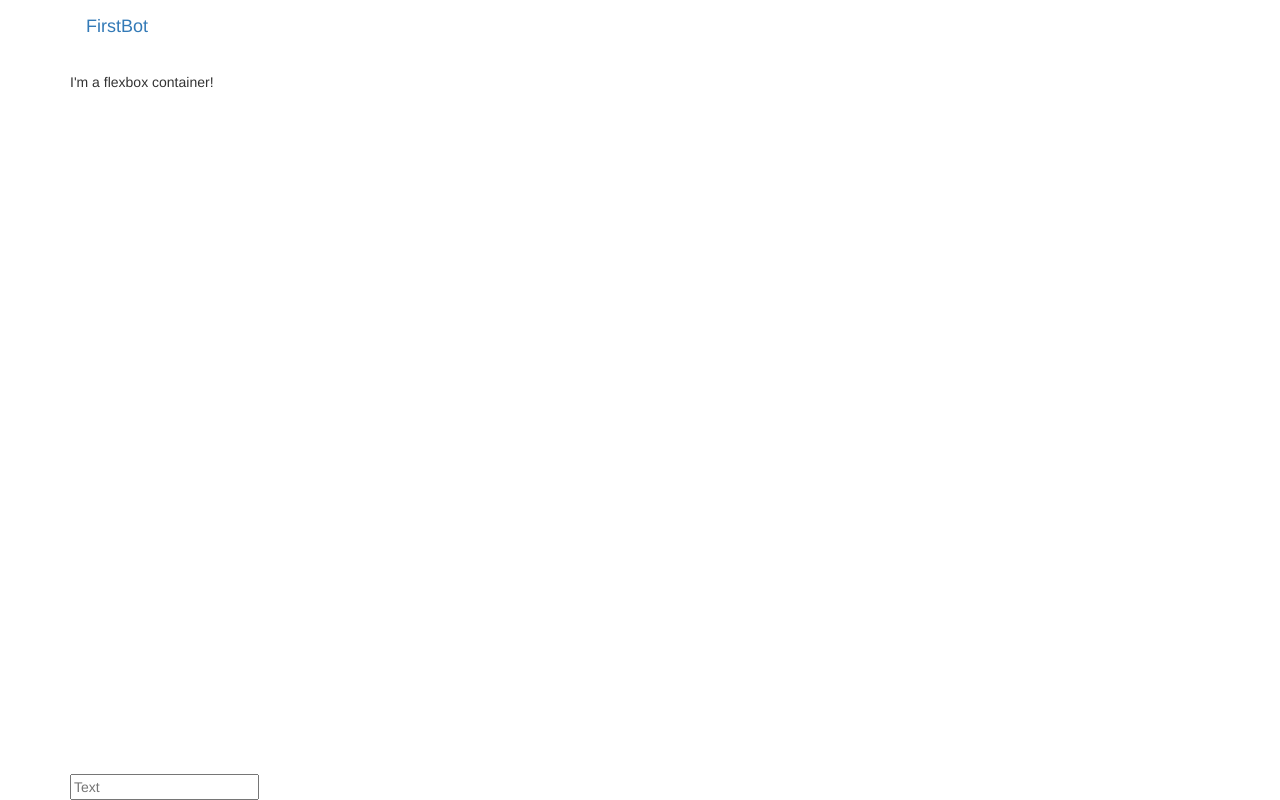
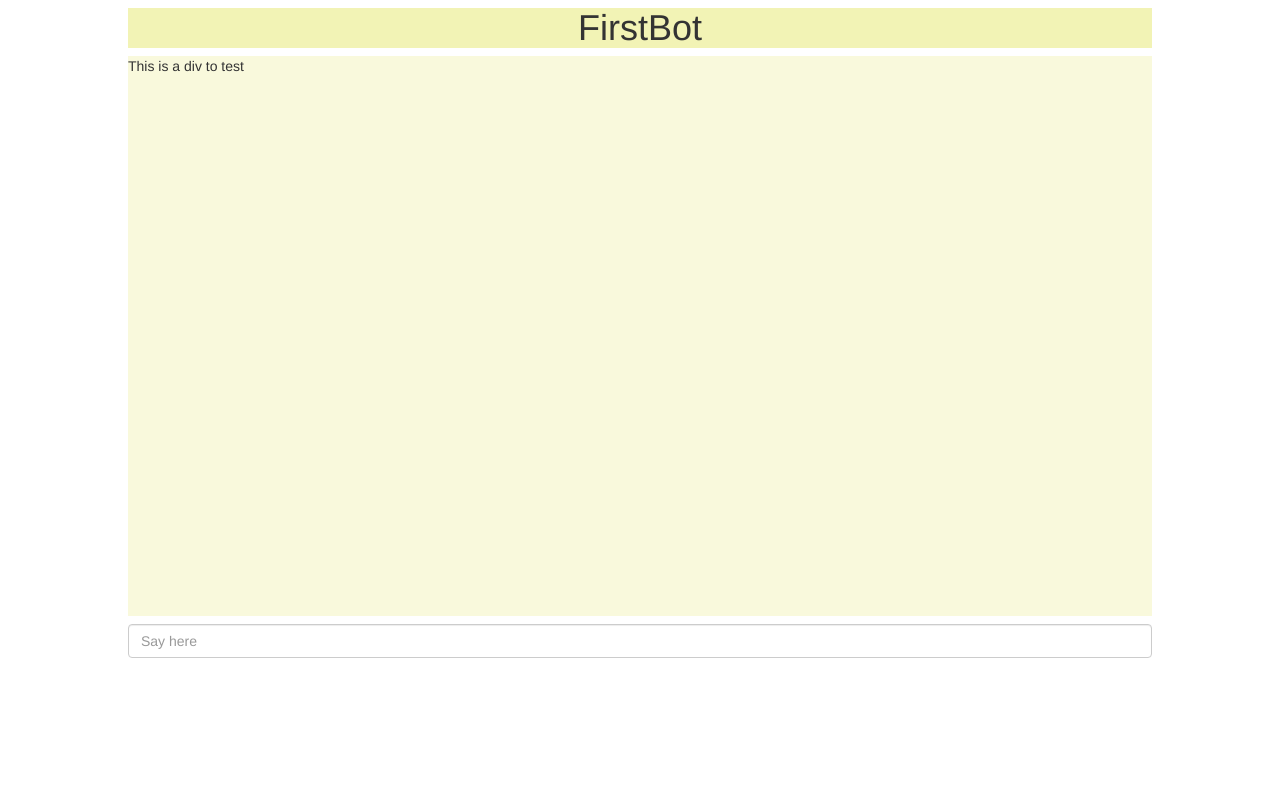
Before and after one commit to thehamzarocks/firstbotapp, an Angular app: page / in a window 1280 px wide. Built offline with nearby package versions, Linux system fonts and the light colour scheme.

Commit message:
adding basic ui elements

```diff
--- a/src/app/chats/chat/chat.component.css
+++ b/src/app/chats/chat/chat.component.css
@@ -1,4 +1,30 @@
-.chatbox {
-    position: fixed;
-    bottom: 0;
+html, body
+{
+    height: 100%;
+    min-height: 100%;
+    margin: 0;
+    padding: 0;
 }
+
+#mainheading{
+    text-align: center;
+    background-color: #f2f3b5;
+    margin: 0 auto;
+    width: 80%;
+    height: 20%;
+    margin-top: 1vh;
+    margin-bottom: 1vh;
+}
+#chatinput {
+    width: 80%;
+    margin: 0 auto;
+    align-self: center;
+}
+
+#testdiv {
+    margin: 0 auto;
+    width: 80%;
+    height: 70vh;
+    background-color: #f9f9dc;
+    margin-bottom: 1vh;
+}
--- a/src/app/chats/chat/chat.component.html
+++ b/src/app/chats/chat/chat.component.html
@@ -1,7 +1,12 @@
-<div class="container">
-  <nav class="navbar navbar-light">
-    <a class="navbar-brand" href="#">FirstBot</a>
-  </nav>
-  <div class="d-flex p-2 bd-highlight">I'm a flexbox container!</div>
-  <input class="chatbox" placeholder="Text" type="text" />
+
+<h1 id="mainheading">FirstBot</h1>
+
+<div id="testdiv">
+   This is a div to test
 </div>
+
+<form>
+  <div class="form-group">
+    <input type="text" class="form-control" id="chatinput" aria-describedby="inputhelp" placeholder="Say here">
+  </div>
+</form>
```
